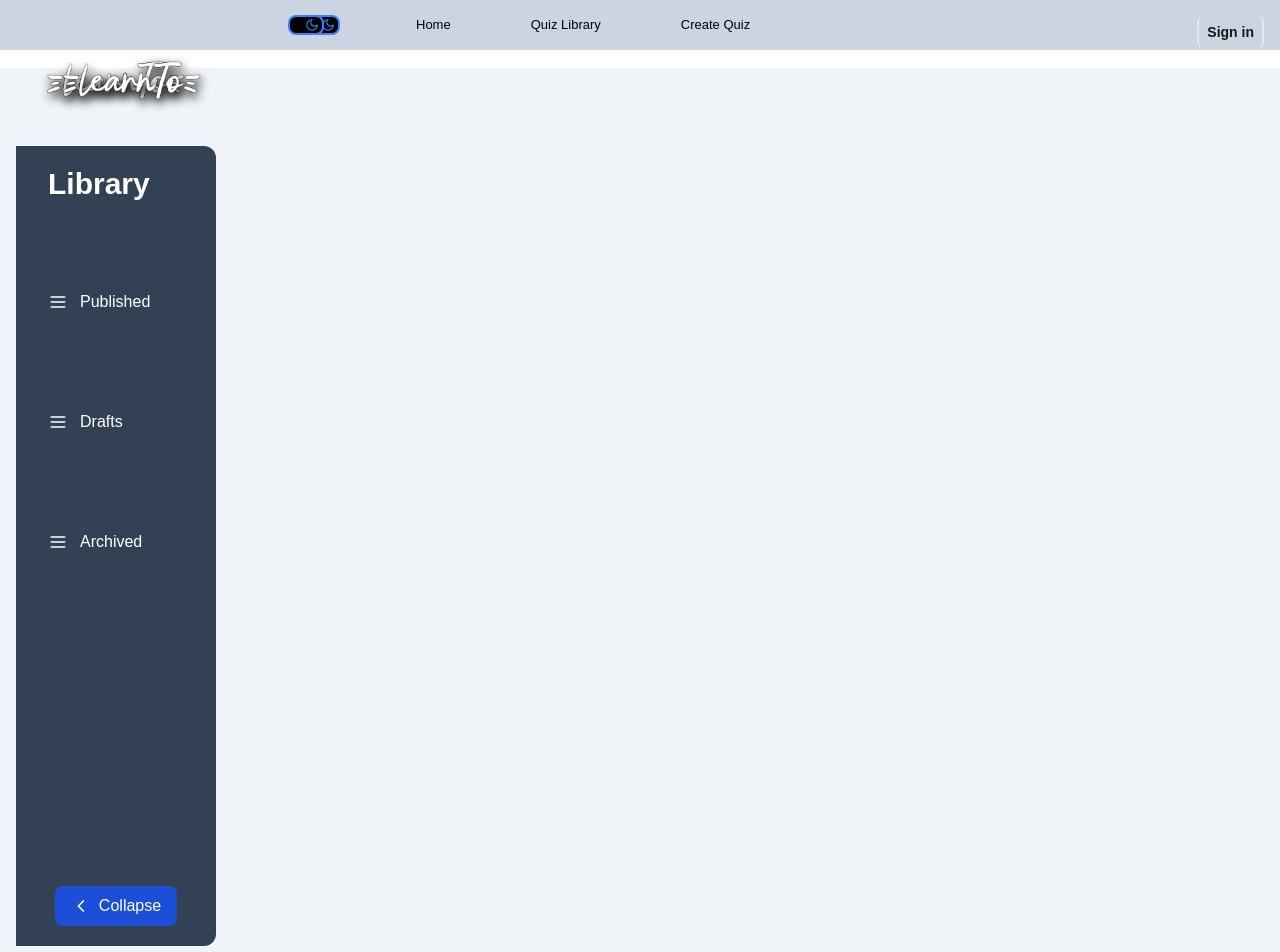
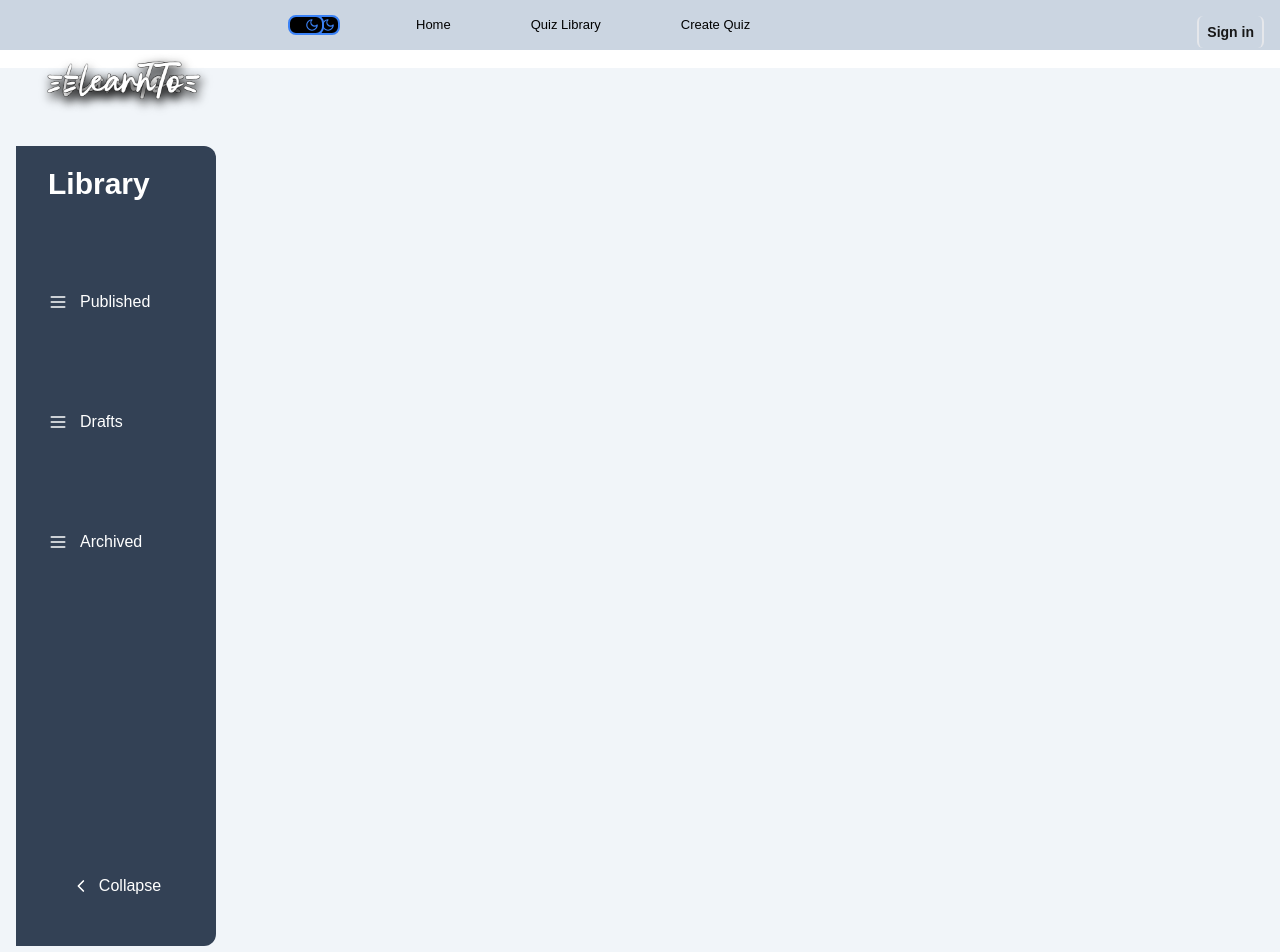
Before and after one commit to JoeyCollado/learnto, a Next.js app: page /pages/quizArchive in a window 1280 px wide. Shown: the top 952 px of the page. Built offline with nearby package versions, Linux system fonts and the light colour scheme; no server answers.

Commit message:
remove collapse buttong bg

```diff
--- a/app/components/Sidebar.tsx
+++ b/app/components/Sidebar.tsx
@@ -73,9 +73,9 @@ const Sidebar = () => {
         {/* Collapse Button at the Bottom */}
         <button
           onClick={() => setIsOpen(!isOpen)}
-          className="absolute bottom-5 left-1/2 transform -translate-x-1/2 flex items-center gap-2 bg-blue-700 hover:bg-blue-800 text-white px-4 py-2 rounded-lg"
+          className="absolute bottom-10 left-1/2 transform -translate-x-1/2 flex items-center gap-2  hover:bg-blue-700 text-white px-3 py-2 rounded-lg"
         >
-          {isOpen ? <ChevronLeft size={20} /> : <ChevronRight size={20} />}
+          {isOpen ? <ChevronLeft size={20} className="" /> : <ChevronRight size={20} />}
           <span className={`${!isOpen && "hidden"}`}>Collapse</span>
         </button>
       </div>
```
